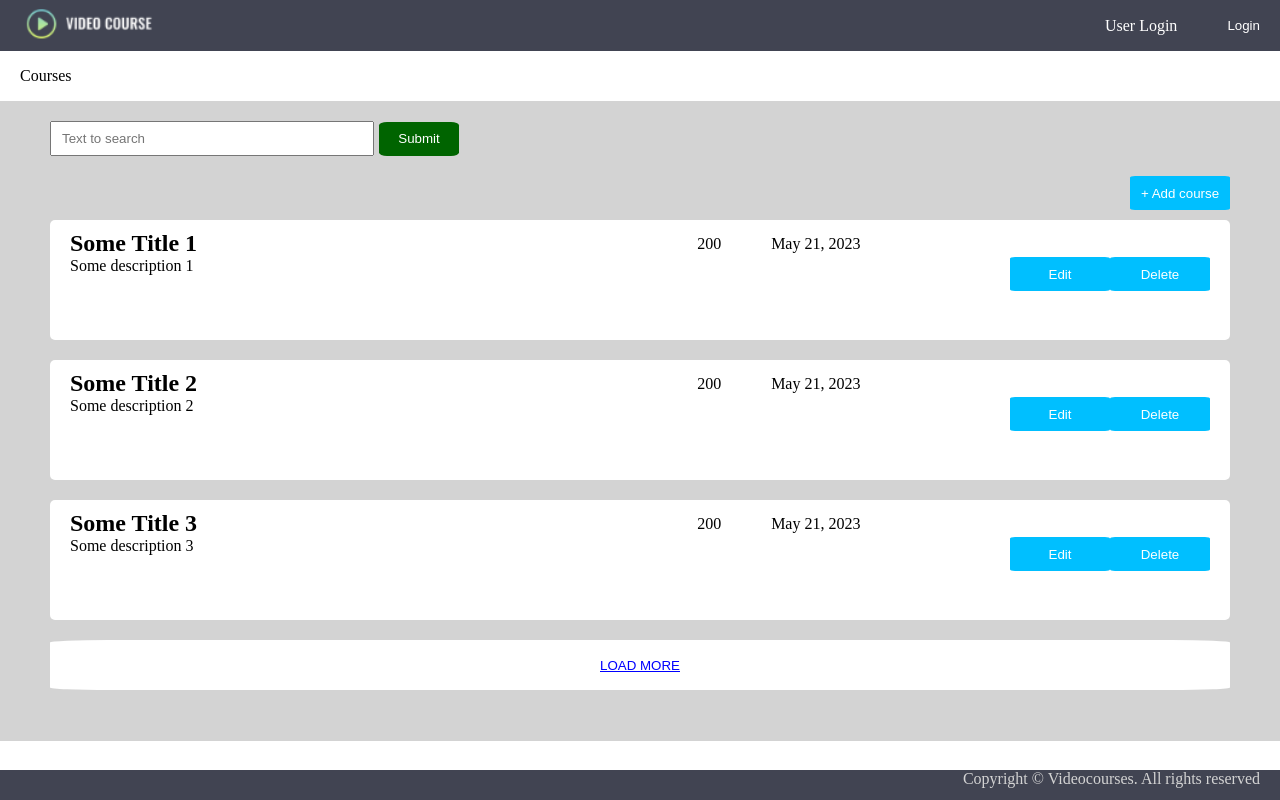
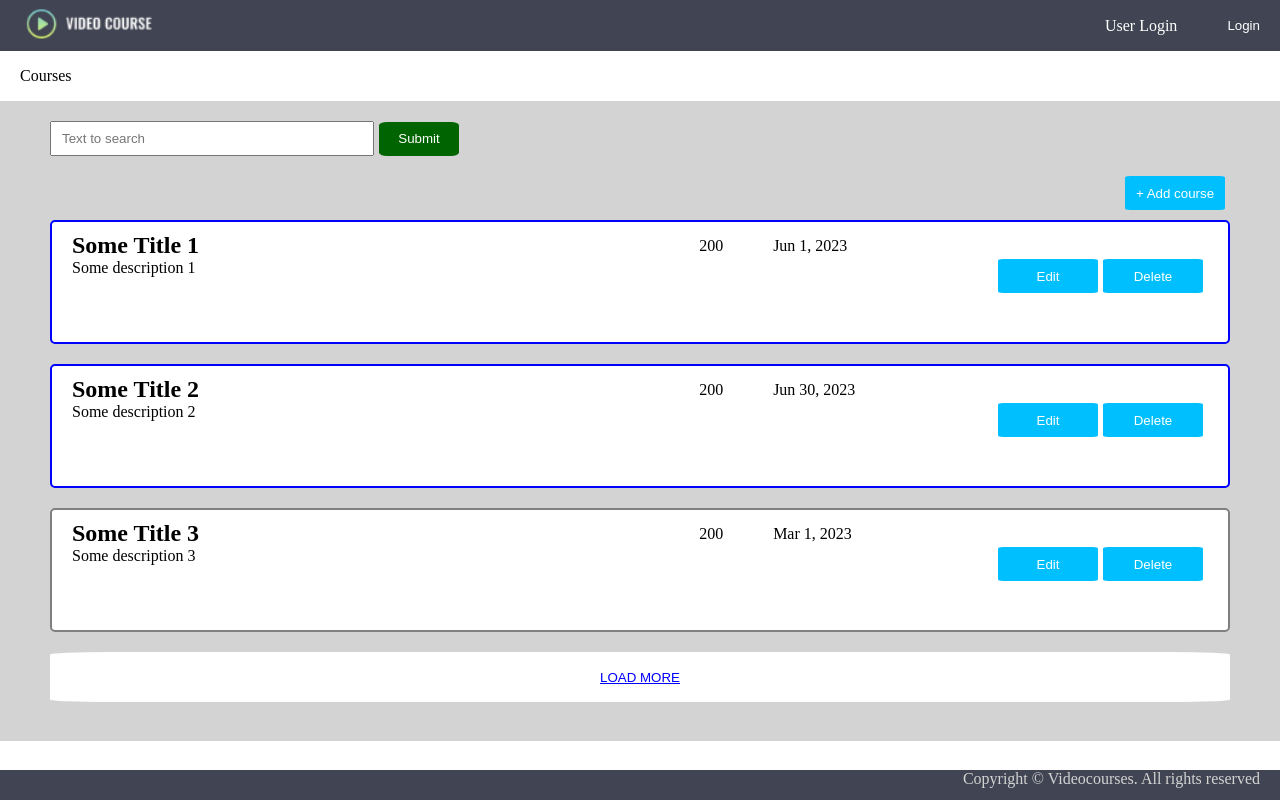
Before and after one commit to duron81/epamAngular, an Angular app: page / in a window 1280 px wide. Built offline with nearby package versions, Linux system fonts and the light colour scheme.

Commit message:
hw4 in process

```diff
--- a/src/app/app.module.ts
+++ b/src/app/app.module.ts
@@ -12,6 +12,7 @@ import { CoursesListComponent } from './courses/courses-list/courses-list.compon
 import { FooterComponent } from './footer/footer.component';
 import { CourseItemComponent } from './courses/courses-list/course-item/course-item.component';
 import { ButtonComponent } from './shared/components/button/button.component';
+import { HighlightCreationDateDirective } from './shared/directives/highlight-creation-date.directive';
 
 @NgModule({
   declarations: [
@@ -23,7 +24,8 @@ import { ButtonComponent } from './shared/components/button/button.component';
     CoursesListComponent,
     FooterComponent,
     CourseItemComponent,
-    ButtonComponent
+    ButtonComponent,
+    HighlightCreationDateDirective
   ],
   imports: [
     BrowserModule,
--- a/src/app/courses/courses-list/course-item/course-item.component.css
+++ b/src/app/courses/courses-list/course-item/course-item.component.css
@@ -6,6 +6,7 @@
     margin-bottom: 20px;
     border-radius: 5px;
     min-height: 100px;
+    border: 2px solid grey;
 }
 
 .courseItemUpperBlock {
--- a/src/app/courses/courses-list/course-item/course-item.component.html
+++ b/src/app/courses/courses-list/course-item/course-item.component.html
@@ -1,4 +1,4 @@
-<div class="courseItemContainer">
+<div [appHighlightCreationDate]="creationDate" class="courseItemContainer">
     <div class="courseItemUpperBlock">
         <p class="courseItemTitle">{{title}}</p>
         <p class="courseItemDuration">{{duration}}</p>
--- a/src/app/courses/courses-list/course-item/course-item.component.ts
+++ b/src/app/courses/courses-list/course-item/course-item.component.ts
@@ -10,7 +10,7 @@ export class CourseItemComponent {
   @Input() title = '';
   @Input() description = '';
   @Input() duration?: number;
-  @Input() creationDate:  Date | undefined;
+  @Input() creationDate!: Date;
   @Input() id?: number;
   @Output() deletedItemId: EventEmitter<number> = new EventEmitter<number>();
 
--- a/src/app/courses/courses-list/courses-list.component.css
+++ b/src/app/courses/courses-list/courses-list.component.css
@@ -2,3 +2,12 @@ ul {
     list-style-type: none;
     padding: 0;
 }
+
+.noCourses {
+    text-align: center;
+    height: 20px;
+    width: 100%;
+    background-color: #FFF;
+    border: 1px solid gray;
+    margin-bottom: 20px;
+}
--- a/src/app/courses/courses-list/courses-list.component.html
+++ b/src/app/courses/courses-list/courses-list.component.html
@@ -1,4 +1,5 @@
 <ul class="coursesList">
+    <div class="noCourses" *ngIf="courses.length === 0">No data feel free to enter new course</div>
     <li *ngFor="let item of courses; trackBy: trackByFn">
         <app-course-item [id]="item.id" [title]="item.title" [description]="item.description" [duration]="item.duration"
             [creationDate]="item.creationDate" (deletedItemId)="onDeleteCourse($event)">
--- a/src/app/courses/courses-list/courses-list.component.ts
+++ b/src/app/courses/courses-list/courses-list.component.ts
@@ -15,25 +15,29 @@ export class CoursesListComponent implements OnInit {
       this.courses = [{
         id: 1,
         title: 'Some Title 1',
-        creationDate: new Date(2023, 4, 21),
+        creationDate: new Date(2023, 5, 1),
         duration: 200,
         description: "Some description 1"
     },
     {
       id: 2,
       title: 'Some Title 2',
-      creationDate: new Date(2023, 4, 21),
+      creationDate: new Date(2023, 5, 30),
       duration: 200,
       description: "Some description 2"
     },
     {
       id: 3,
       title: 'Some Title 3',
-      creationDate: new Date(2023, 4, 21),
+      creationDate: new Date(2023, 2, 1),
       duration: 200,
       description: "Some description 3"
     }]
   }
+
+  // ngOnInit() {
+  //   this.courses = []
+  // }
 
   trackByFn(index: number, item: Course): number {
     return item.id; // Assuming each item has a unique "id" property
--- a/src/app/shared/components/button/button.component.css
+++ b/src/app/shared/components/button/button.component.css
@@ -1,6 +1,7 @@
 button {
     width: 100px;
     height: 34px;
+    margin-right: 5px;
     color: #FFF;
     background-color:deepskyblue;
     border: none;
--- /dev/null
+++ b/src/app/shared/directives/highlight-creation-date.directive.ts
@@ -0,0 +1,29 @@
+import { Directive, ElementRef, Input, OnInit } from '@angular/core';
+
+@Directive({
+  selector: '[appHighlightCreationDate]'
+})
+export class HighlightCreationDateDirective implements OnInit {
+
+  @Input() appHighlightCreationDate: Date | undefined = new Date();
+
+  constructor(private el: ElementRef) {}
+
+  ngOnInit() {
+    this.checkCreationDate(this.el);
+  }
+
+  private checkCreationDate(el: ElementRef) {
+    const currentDate = new Date();
+    const millisecondsIn14days = 14 * 24 * 60 * 60 * 1000;
+    if(this.appHighlightCreationDate) {
+      if (this.appHighlightCreationDate < currentDate
+        && this.appHighlightCreationDate.getTime() >= (currentDate.getTime() - millisecondsIn14days)) {
+          this.el.nativeElement.style.borderColor = 'green'
+      } else if (this.appHighlightCreationDate > currentDate) {
+          this.el.nativeElement.style.borderColor = 'blue'
+      }
+    }
+  }
+
+}
```
Also changed, not shown: src/app/header/header.component.ts (line endings or trailing spaces), 1 other file (tests, documents, lock files or other folders).
